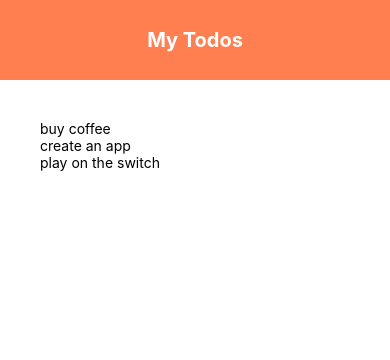
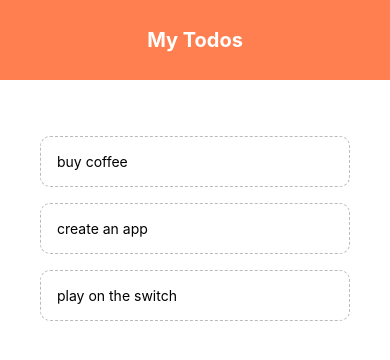
Before and after one commit to gabusdev/R-Native-Tutorial, a React Native app: screen / in a window 390 px wide. Shown: the top 360 px of the page. Built offline with nearby package versions, Linux system fonts and the light colour scheme.

Commit message:
added TodoItem

```diff
--- a/App.tsx
+++ b/App.tsx
@@ -7,7 +7,8 @@ import {
   FlatList,
   View,
 } from "react-native";
-import Header from "./components/header";
+import Header from "./components/Header";
+import TodoItem from "./components/TodoItem";
 
 export default function App() {
   const [todos, setTodos] = useState([
@@ -16,6 +17,10 @@ export default function App() {
     { text: "play on the switch", key: "3" },
   ]);
 
+  const handleDelete = (key: string) => {
+    setTodos((prev) => prev.filter((t) => t.key != key));
+  };
+
   return (
     <View style={styles.container}>
       <Header />
@@ -23,7 +28,9 @@ export default function App() {
         {/* Todo Form */}
         <FlatList
           data={todos}
-          renderItem={({ item }) => <Text>{item.text}</Text>}
+          renderItem={({ item }) => (
+            <TodoItem item={item} handler={handleDelete} />
+          )}
         />
       </View>
     </View>
--- /dev/null
+++ b/components/TodoItem.tsx
@@ -0,0 +1,34 @@
+import { FunctionComponent, useState } from "react";
+import {
+  TouchableOpacity,
+  StyleSheet,
+  Text,
+  FlatList,
+  View,
+} from "react-native";
+
+interface TodoItemProps {
+  item: { text: string; key: any };
+  handler: Function;
+}
+
+const TodoItem: FunctionComponent<TodoItemProps> = ({ item, handler }) => {
+  return (
+    <TouchableOpacity onPress={() => handler(item.key)}>
+      <Text style={styles.item}>{item.text}</Text>
+    </TouchableOpacity>
+  );
+};
+
+const styles = StyleSheet.create({
+  item: {
+    padding: 16,
+    marginTop: 16,
+    borderColor: "#bbb",
+    borderWidth: 1,
+    borderStyle: "dashed",
+    borderRadius: 10,
+  },
+});
+
+export default TodoItem;
```
